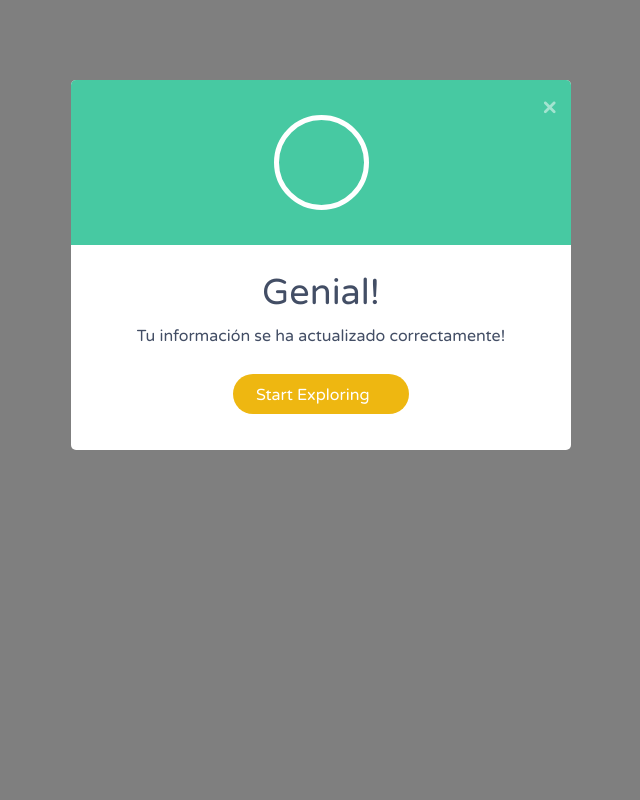
After one commit to Ser-Cris/Libreria, a Flask app: template templates/success_actu.html in a window 1280 px wide. The commit adds this page. Shown: the whole page, without its empty margins (319-959 px from the left). Run offline with Flask 3, Linux system fonts and the light colour scheme; the template is opened without the code that fills it, so the values that code supplies are empty; some libraries are stand-ins or nearby versions.

Commit message:
Ya funciona el formulario y actualiza la bd

```diff
--- /dev/null
+++ b/templates/success_actu.html
@@ -0,0 +1,132 @@
+<!DOCTYPE html>
+<html lang="en">
+<head>
+<meta charset="utf-8">
+<meta name="viewport" content="width=device-width, initial-scale=1, shrink-to-fit=no">
+<title>Bootstrap Elegant Success Modal</title>
+<link rel="stylesheet" href="https://fonts.googleapis.com/css?family=Roboto|Varela+Round">
+<link rel="stylesheet" href="https://stackpath.bootstrapcdn.com/bootstrap/4.5.0/css/bootstrap.min.css">
+<link rel="stylesheet" href="https://fonts.googleapis.com/icon?family=Material+Icons">
+<link rel="stylesheet" href="https://maxcdn.bootstrapcdn.com/font-awesome/4.7.0/css/font-awesome.min.css">
+<script src="https://code.jquery.com/jquery-3.5.1.min.js"></script>
+<script src="https://cdn.jsdelivr.net/npm/popper.js@1.16.0/dist/umd/popper.min.js"></script>
+<script src="https://stackpath.bootstrapcdn.com/bootstrap/4.5.0/js/bootstrap.min.js"></script>
+<style>
+body {
+	font-family: 'Varela Round', sans-serif;
+}
+.modal-confirm {
+	color: #434e65;
+	width: 525px;
+}
+.modal-confirm .modal-content {
+	padding: 20px;
+	font-size: 16px;
+	border-radius: 5px;
+	border: none;
+}
+.modal-confirm .modal-header {
+	background: #47c9a2;
+	border-bottom: none;
+	position: relative;
+	text-align: center;
+	margin: -20px -20px 0;
+	border-radius: 5px 5px 0 0;
+	padding: 35px;
+}
+.modal-confirm h4 {
+	text-align: center;
+	font-size: 36px;
+	margin: 10px 0;
+}
+.modal-confirm .form-control, .modal-confirm .btn {
+	min-height: 40px;
+	border-radius: 3px;
+}
+.modal-confirm .close {
+	position: absolute;
+	top: 15px;
+	right: 15px;
+	color: #fff;
+	text-shadow: none;
+	opacity: 0.5;
+}
+.modal-confirm .close:hover {
+	opacity: 0.8;
+}
+.modal-confirm .icon-box {
+	color: #fff;
+	width: 95px;
+	height: 95px;
+	display: inline-block;
+	border-radius: 50%;
+	z-index: 9;
+	border: 5px solid #fff;
+	padding: 15px;
+	text-align: center;
+}
+.modal-confirm .icon-box i {
+	font-size: 64px;
+	margin: -4px 0 0 -4px;
+}
+.modal-confirm.modal-dialog {
+	margin-top: 80px;
+}
+.modal-confirm .btn, .modal-confirm .btn:active {
+	color: #fff;
+	border-radius: 4px;
+	background: #eeb711 !important;
+	text-decoration: none;
+	transition: all 0.4s;
+	line-height: normal;
+	border-radius: 30px;
+	margin-top: 10px;
+	padding: 6px 20px;
+	border: none;
+}
+.modal-confirm .btn:hover, .modal-confirm .btn:focus {
+	background: #eda645 !important;
+	outline: none;
+}
+.modal-confirm .btn span {
+	margin: 1px 3px 0;
+	float: left;
+}
+.modal-confirm .btn i {
+	margin-left: 1px;
+	font-size: 20px;
+	float: right;
+}
+.trigger-btn {
+	display: inline-block;
+	margin: 100px auto;
+}
+</style>
+</head>
+<body>
+
+<!-- Modal HTML -->
+<div id="myModal" class="modal fade">
+	<div class="modal-dialog modal-confirm">
+		<div class="modal-content">
+			<div class="modal-header justify-content-center">
+				<div class="icon-box">
+					<i class="material-icons">&#xE876;</i>
+				</div>
+				<button type="button" class="close" data-dismiss="modal" aria-hidden="true">&times;</button>
+			</div>
+			<div class="modal-body text-center">
+				<h4>Genial!</h4>
+				<p>Tu información se ha actualizado correctamente!</p>
+				<button class="btn btn-success" data-dismiss="modal"><span>Start Exploring</span> <i class="material-icons">&#xE5C8;</i></button>
+			</div>
+		</div>
+	</div>
+</div>
+<script>
+$(document).ready(function(){
+    $('#myModal').modal('show');
+});
+</script>
+</body>
+</html>
```
Also changed, not shown: login.py (+22 -1 lines), mysqlconnector.py (+20 -0 lines), templates/error_actu.html (added, +124 -0 lines), templates/perfil.html (+11 -12 lines).
